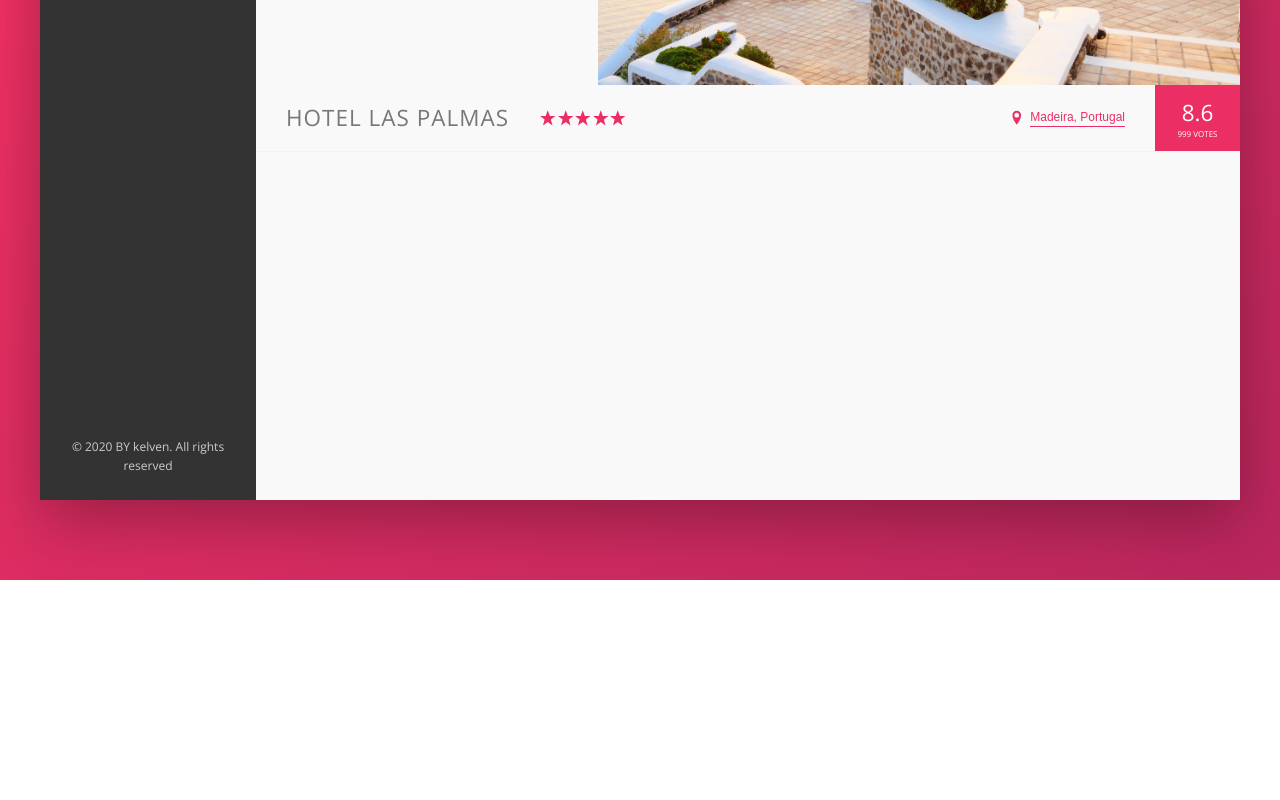
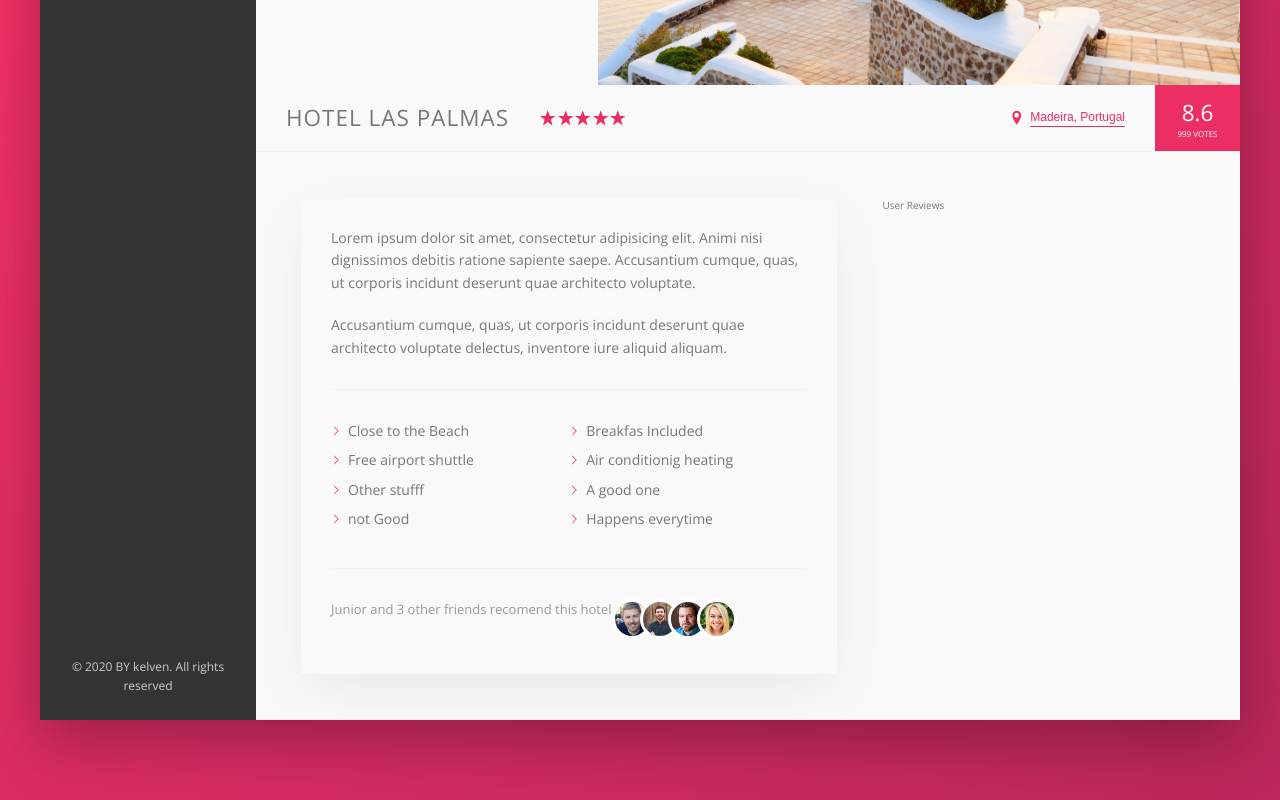
Before and after one commit to Rubalaine/trillo-css, a website: page index.html in a window 1280 px wide. Shown: the part 450-1250 px from the top of the page. Before the commit the page ends 1030 px from the top, so only its background shows below. Drawn offline with nearby package versions, Linux system fonts and the light colour scheme.

Commit message:
new sections added

```diff
--- a/index.html
+++ b/index.html
@@ -124,6 +124,43 @@
                             <div class="overview__rating-count">999 votes</div>
                         </div>
                     </div>
+                    <div class="detail">
+                        <div class="description">
+                            <p class="paragraph">
+                                Lorem ipsum dolor sit amet, consectetur adipisicing elit. Animi nisi dignissimos debitis
+                                ratione sapiente saepe. Accusantium cumque, quas, ut corporis incidunt deserunt quae
+                                architecto voluptate.
+                            </p>
+                            <p class="paragraph">
+                                Accusantium cumque, quas, ut corporis incidunt deserunt quae architecto voluptate delectus,
+                                inventore iure aliquid aliquam.
+                            </p>
+                            <ul class="list">
+                                <li class="list__item">Close to the Beach</li>
+                                <li class="list__item">Breakfas Included</li>
+                                <li class="list__item">Free airport shuttle</li>
+                                <li class="list__item">Air conditionig heating</li>
+                                <li class="list__item">Other stufff</li>
+                                <li class="list__item">A good one</li>
+                                <li class="list__item">not Good</li>
+                                <li class="list__item">Happens everytime</li>
+                            </ul>
+                            <div class="recomend">
+                                <p class="recomend__count">
+                                    Junior and 3 other friends recomend this hotel
+                                </p>
+                                <p class="recomend__friends">
+                                    <img src="img/user-3.jpg" alt="Friend 1" class="recomend__photo">
+                                    <img src="img/user-4.jpg" alt="Friend 1" class="recomend__photo">
+                                    <img src="img/user-5.jpg" alt="Friend 1" class="recomend__photo">
+                                    <img src="img/user-6.jpg" alt="Friend 1" class="recomend__photo">
+                                </p>
+                            </div>
+                        </div>
+                        <div class="user-reviews">
+                            User Reviews
+                        </div>
+                    </div>
                 </main>
             </div>
 
--- a/scss/_base.scss
+++ b/scss/_base.scss
@@ -15,6 +15,10 @@
     --color-grey-dark-3: #999;
 
     --shadow-dark: 0 2rem 6rem rgba(0,0,0, .3);
+    --shadow-light: 0 2rem 5rem rgba(0,0,0,.06);
+
+    --line: 1px solid var(--color-grey-light-2);
+
 }
 
 
--- a/scss/_layout.scss
+++ b/scss/_layout.scss
@@ -28,5 +28,82 @@
 }
 .hotel-view{
     flex: 1;
-    height: 80rem;
 }
+
+.detail{
+    display: flex;
+    padding: 4.5rem;
+    background-color: var(--color-grey-light-1);
+    border-bottom: var(--line);
+}
+.description{
+    font-size: 1.4rem;
+    flex: 0 0 60%;
+    padding: 3rem;
+    margin-right: 4.5rem;
+    box-shadow: var(--shadow-light);
+}
+.user-reviews{
+    flex: 1;
+}
+
+///////////////////////@at-root
+//paragraph
+.paragraph:not(:last-of-type){
+    margin-bottom: 2rem;
+}
+
+/////////////////////////////////
+//list
+.list{
+    list-style: none;
+    margin: 3rem 0;
+    padding: 3rem 0;
+    border-top: var(--line);
+    border-bottom: var(--line);
+    display: flex;
+    flex-wrap: wrap;
+    &__item{
+        flex: 0 0 50%;
+        margin-bottom: .7rem;
+    }
+    &__item::before{
+        content: "";
+        display: inline-block;
+        height: 1rem;
+        width: 1rem;
+        margin-right: .7rem;
+        // background-image: url(../img/chevron-thin-right.svg);
+        // background-size: cover;
+
+        background-color: var(--color-primary);
+        -webkit-mask-image: url(../img/chevron-thin-right.svg);
+        mask-image: url(../img/chevron-thin-right.svg);
+        -webkit-mask-size: cover;
+        mask-size: cover;
+    }
+}
+
+
+///////////////@at-root
+//Recomed
+.recomend{
+    font-size: 1.3rem;
+    color: var(--color-grey-dark-3);
+    display: flex;
+    &__count{
+
+    }
+    &__fiends{
+
+    }
+    &__photo{
+        height: 4rem;
+        width: 4rem;
+        border-radius: 50%;
+        border: 3px solid var(--color-white);
+        &:not(:last-child){
+            margin-right: -1.5rem;
+        }
+    }
+}
```
Also changed, not shown: css/style.css, img/SVG/aircraft-take-off.svg (deleted), img/SVG/bookmark.svg (deleted), img/SVG/chat.svg (deleted), img/SVG/chevron-thin-right.svg (deleted), img/SVG/home.svg (deleted), img/SVG/key.svg (deleted), img/SVG/location-pin.svg (deleted), img/SVG/magnifying-glass.svg (deleted), img/SVG/map.svg (deleted), img/SVG/star.svg (deleted).
